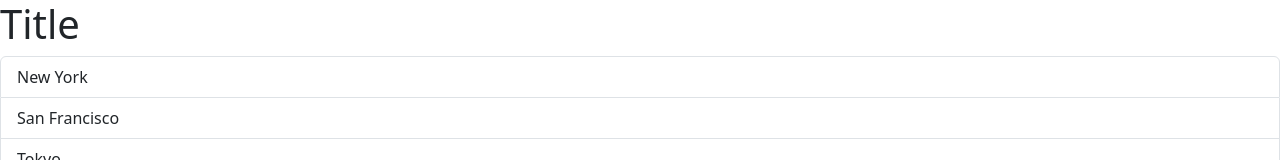
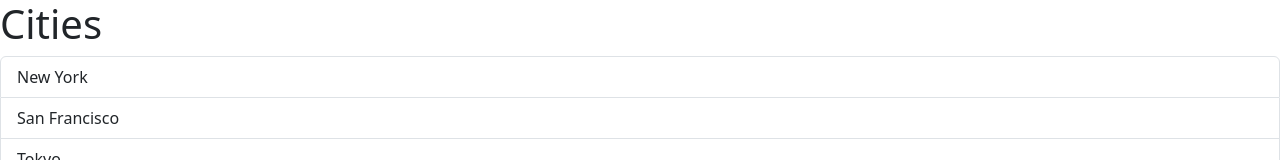
Before and after one commit to caojohnny91/GameHub, a React (Vite) app: page / in a window 1280 px wide. Shown: the top 160 px of the page. Built offline with nearby package versions, Linux system fonts and the light colour scheme.

Commit message:
use props to pass data to components

```diff
--- a/src/App.tsx
+++ b/src/App.tsx
@@ -1,9 +1,11 @@
 import ListGroup from "./components/ListGroup";
 
 function App() {
+  const items = ["New York", "San Francisco", "Tokyo", "London", "Paris"];
+
   return (
     <div>
-      <ListGroup />
+      <ListGroup items={items} heading={"Cities"} />
     </div>
   );
 }
--- a/src/components/ListGroup.tsx
+++ b/src/components/ListGroup.tsx
@@ -1,20 +1,23 @@
 import { useState } from "react";
-
-function ListGroup() {
-  const items = ["New York", "San Francisco", "Tokyo", "London", "Paris"];
-
+// useing typescript to set datatype { items: [], heading: string }
+interface Props {
+  items: string[];
+  heading: string;
+}
+// getting the props from App.tsx to use here
+function ListGroup(props: Props) {
   // Hook
   const [selectedIndex, setSelectedIndex] = useState(-1); // default state to -1 so no li is selected
 
   // in return you cannot write javascript unless it has {}, only html and react components
   return (
     <>
-      <h1>Title</h1>
-      {items.length === 0 && <p>No items found</p>}
+      <h1>{props.heading}</h1>
+      {props.items.length === 0 && <p>No items found</p>}
 
       <ul className="list-group">
         {/* cant use for loop so need to use .map with arrow function and wrap entire thin in {}, and each li needs a unique key */}
-        {items.map((item, index) => (
+        {props.items.map((item, index) => (
           <li
             // add active class to selected li
             className={selectedIndex === index ? "list-group-item active" : "list-group-item"}
```
